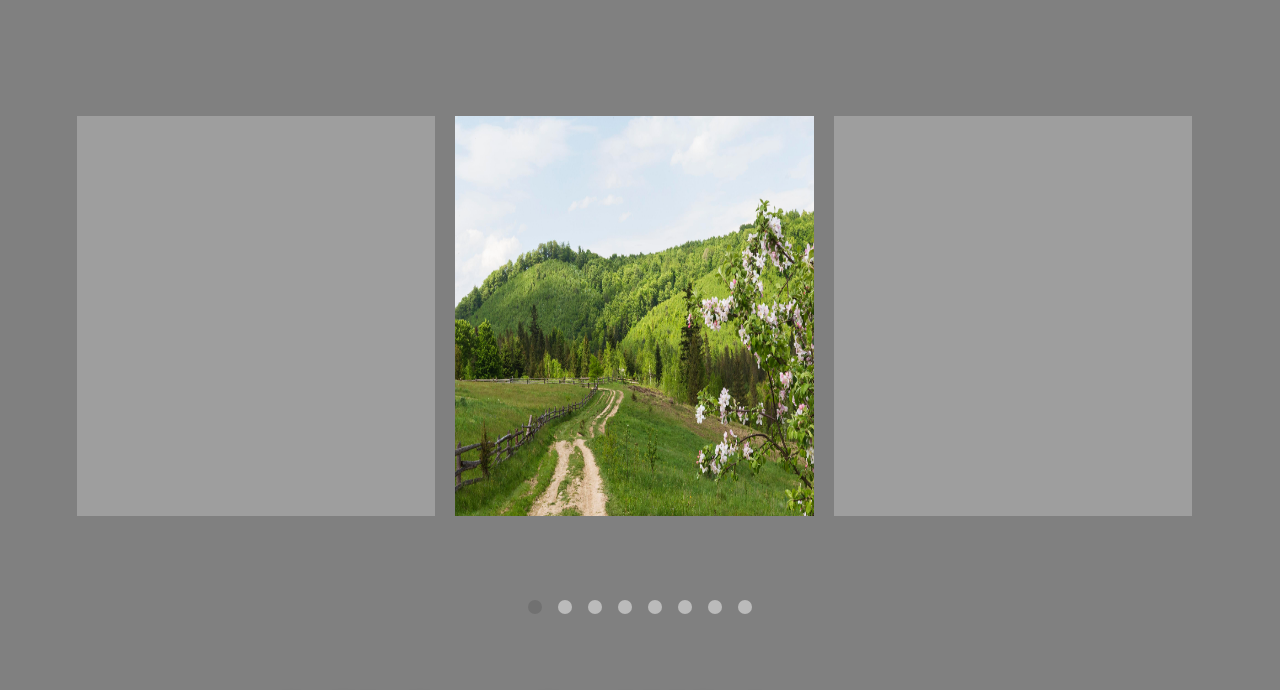
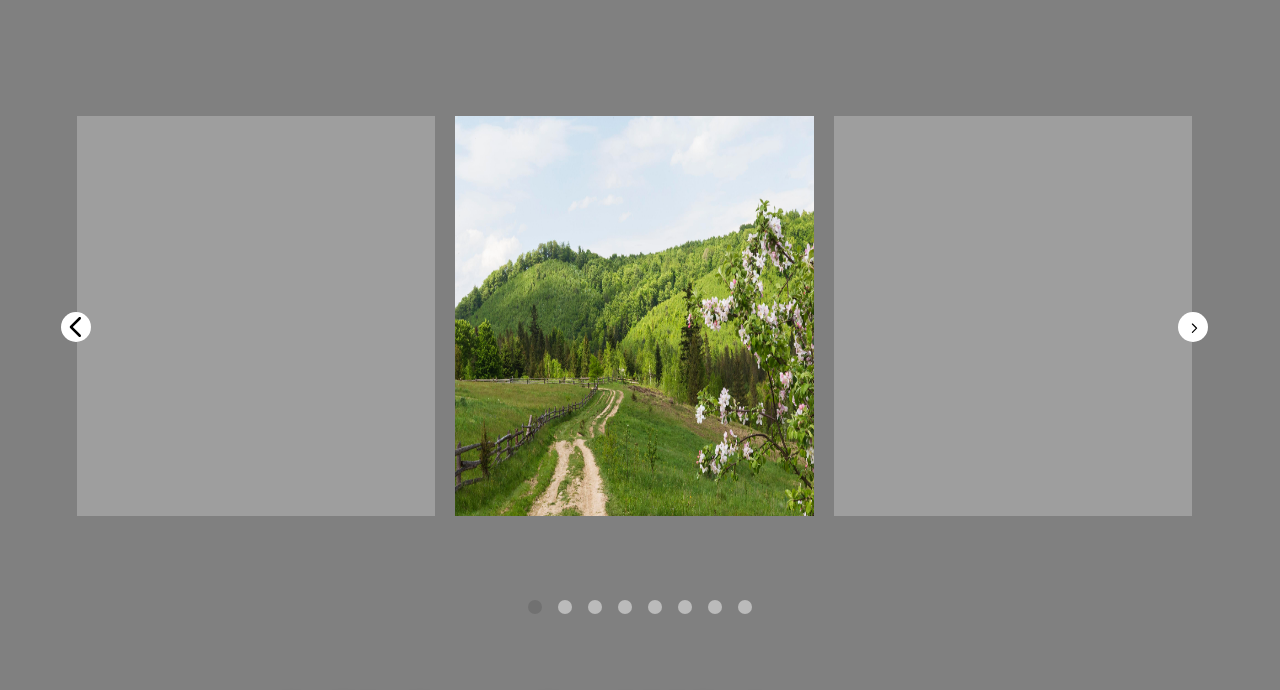
Before and after one commit to deepanshuolakh/Basic-Photo-Slide, a plain HTML site: page index.html in a window 1280 px wide. Shown: the top 690 px of the page. Drawn offline with Linux system fonts and the light colour scheme; the site is published under a folder, as on GitHub Pages, so addresses that start at the root find nothing.

Commit message:
Update index.html

```diff
--- a/index.html
+++ b/index.html
@@ -10,7 +10,7 @@
 
 <body>
     <div class="container">
-        <img class="svgleft" src="/Images/left.svg" alt="">
+        <img class="svgleft" src="./Images/left.svg" alt="">
         <div class="cardcontainer">
             <div class="card"><img class="imgcard" src="./Images/1.jpg" alt="" srcset=""></div>
             <div class="card"><img class="imgcard" src="./Images/2.jpg" alt="" srcset=""></div>
@@ -23,7 +23,7 @@
             <div class="card"><img class="imgcard" src="./Images/9.jpg" alt="" srcset=""></div>
             <div class="card"><img class="imgcard" src="./Images/10.jpg" alt="" srcset=""></div>
         </div>
-        <img class="svgright" src="/Images/right.svg" alt="">
+        <img class="svgright" src="./Images/right.svg" alt="">
         <div class="dots">
             <span class="dot active"></span>
             <span class="dot"></span>
```
